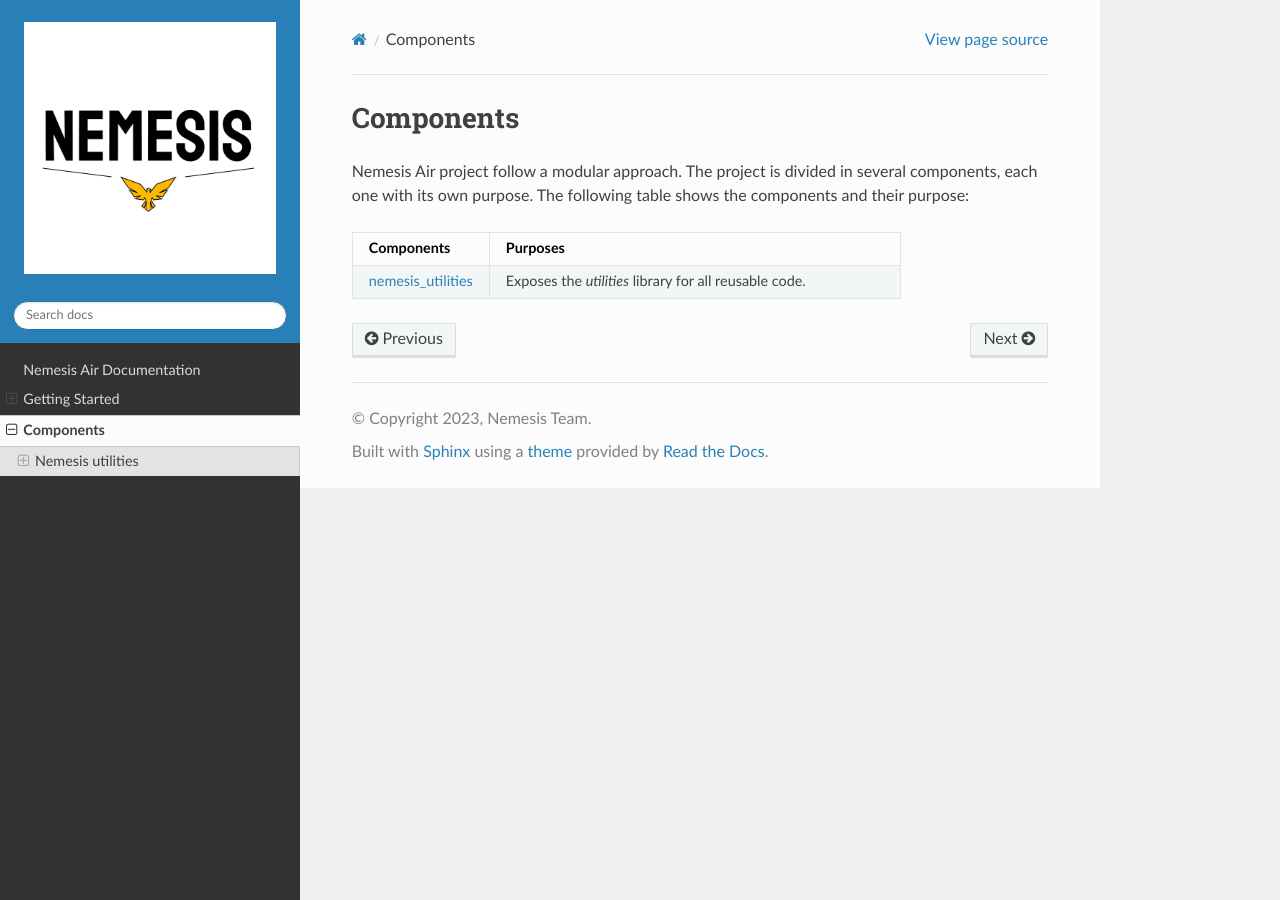
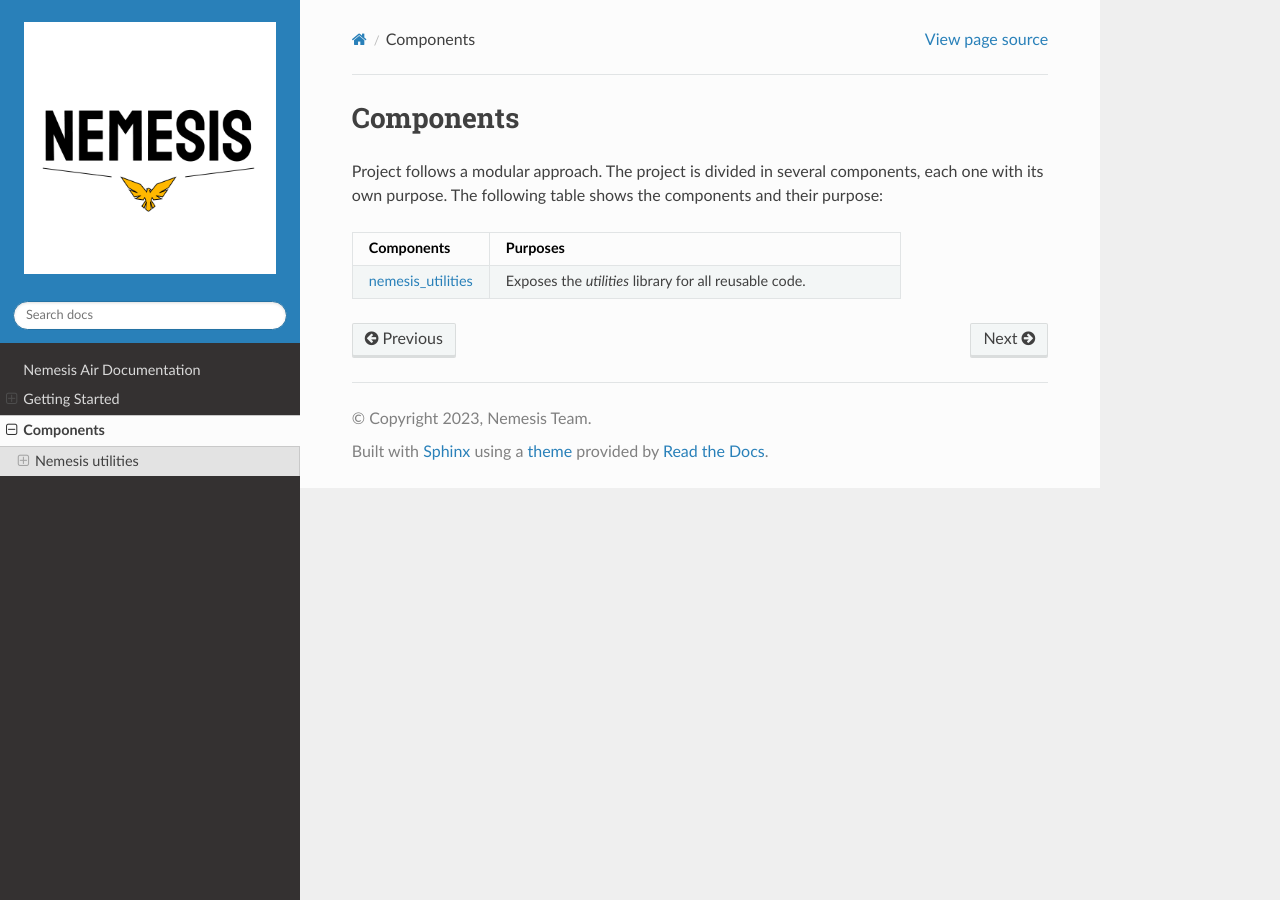
Before and after one commit to NemesisDrone/Air, a Sphinx documentation site: the page built from docs/source/docs/components.rst, in a window 1280 px wide. Built offline with Sphinx 7.4.7 and the Read the Docs theme 2.0.0, drawn with Linux system fonts in a browser that asks for light colours.

Commit message:
docs: fix doc typo
Fixed documentation typos

```diff
--- a/docs/source/docs/components.rst
+++ b/docs/source/docs/components.rst
@@ -7,7 +7,7 @@ Components
 
     components/nemesis_utilities
 
-Nemesis Air project follow a modular approach. The project is divided in several components,
+Project follows a modular approach. The project is divided in several components,
 each one with its own purpose. The following table shows the components and their purpose:
 
 .. list-table::
--- a/docs/source/docs/getting_started.rst
+++ b/docs/source/docs/getting_started.rst
@@ -14,7 +14,7 @@ On both Windows and Linux, you will need to install the following software:
 
 #. Docker & docker-compose, both installable through `Docker Desktop <https://www.docker.com/products/docker-desktop>`_.
 #. Python3 for doc generation, installable through `Python <https://www.python.org/downloads/>`_.
-#. The doc python dependencies, installable through ``pip install -r docs/requirements.txt``.
+#. The doc python dependencies, installable through ``pip install -r requirements.txt``.
 
 These will be the only requirements to run the project.
 
```
Also changed, not shown: 2 other files.
